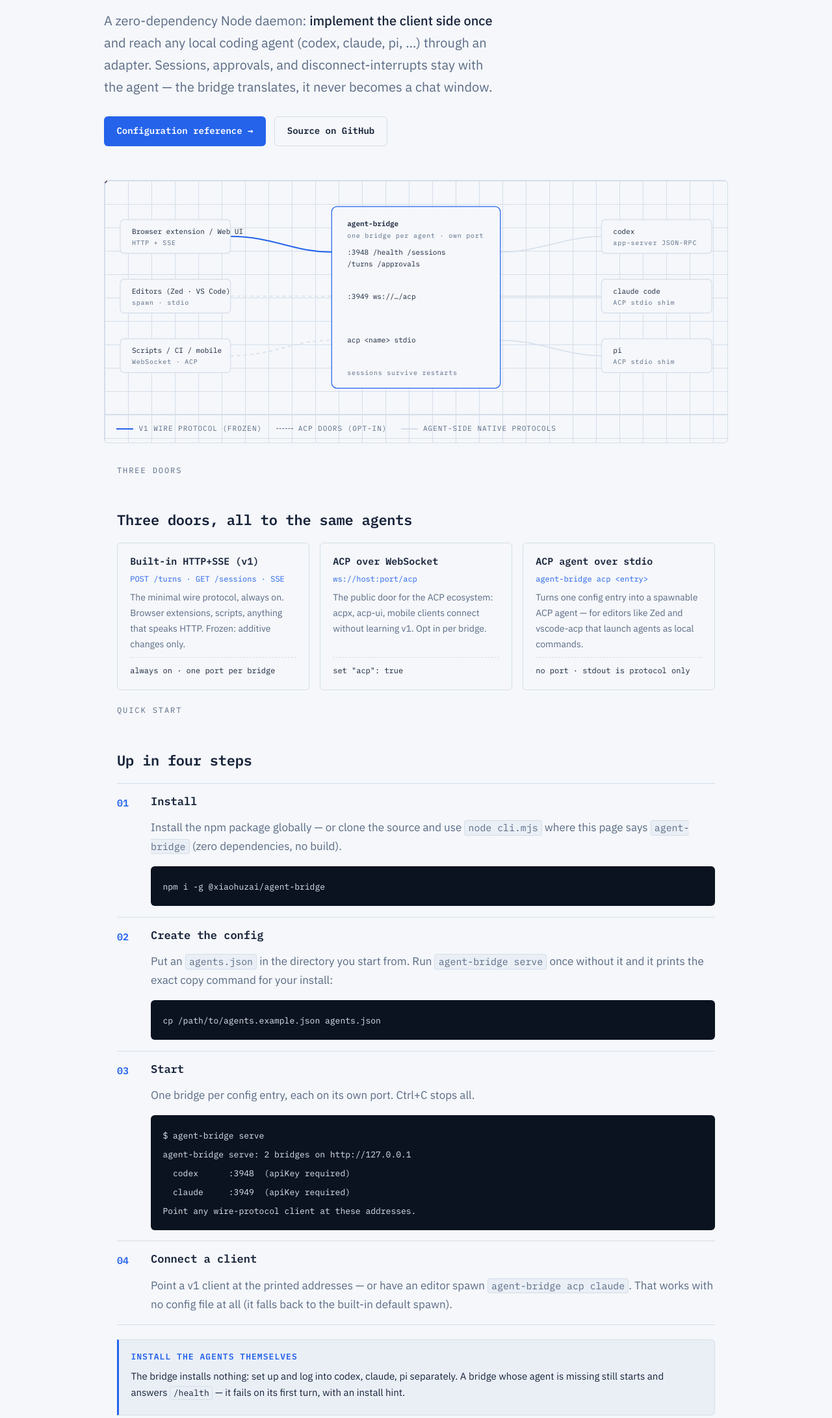
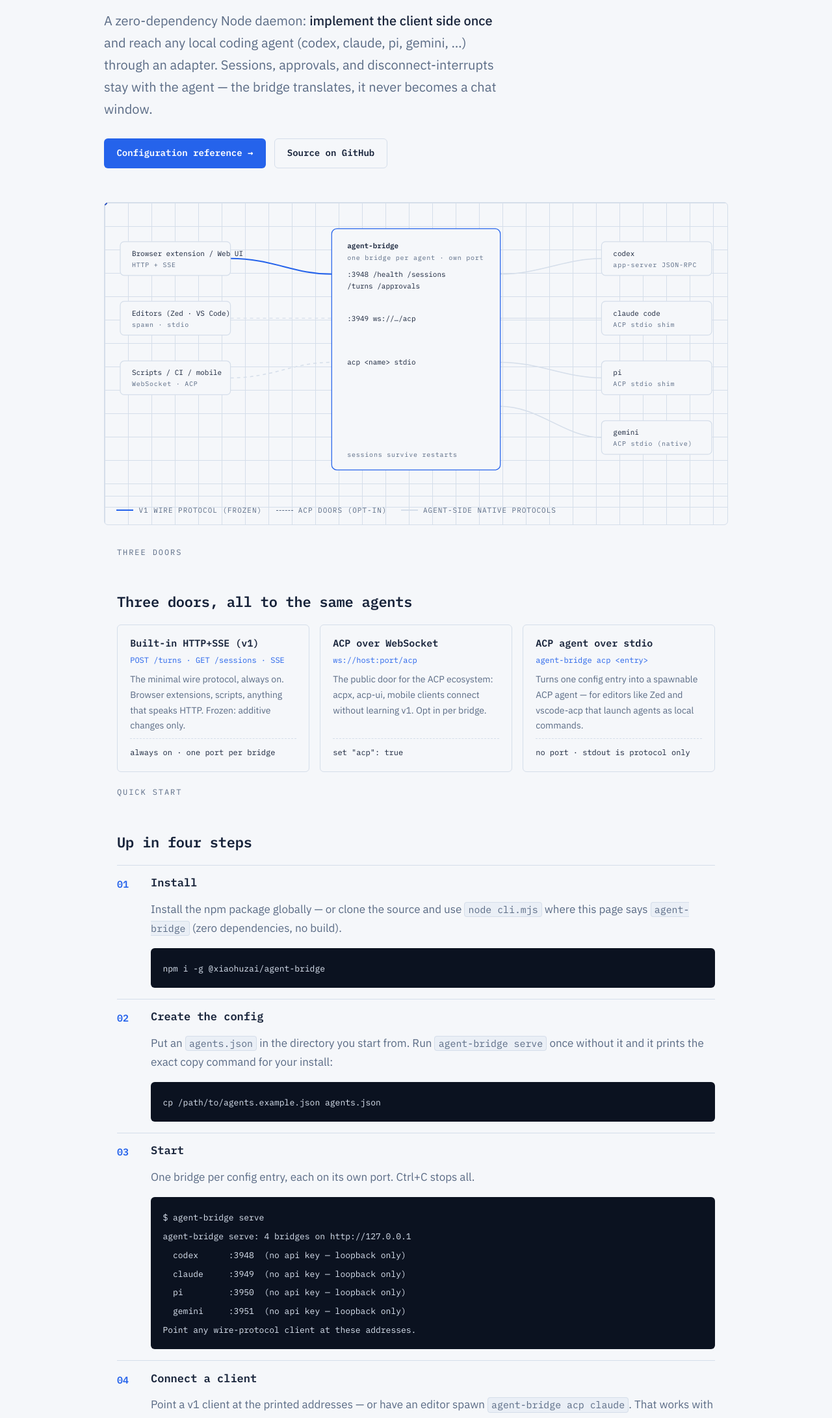
Before and after one commit to xiaohuzai/agent-bridge, a website: page site/en/index.html in a window 1280 px wide. Shown: the part 357-2539 px from the top of the page at 65% size. Drawn offline with Linux system fonts and the light colour scheme.

Commit message:
docs: 起步配置写全四个 agent——agents.example.json、README 与官网同步 (#53)
- agents.example.json 加 pi(3950)、gemini(3951):注册表现在支持的全部
  agent 都进了 shipped starter,validateConfig 校验通过
- README 双语:手写示例 JSON、开箱即跑句子同步
- 官网(site,双语四页):SVG 接线图加第四个 gemini 节点(viewBox 与
  桥框加高)、serve 横幅样例改为真实 keyless 输出、两处 JSON 片段、
  注册表名字与 name 字段 chips、meta/lede
- 顺带修正 site 横幅样例:keyless 条目实际输出为
  no api key — loopback only,不是 apiKey required

```diff
--- a/agents.example.json
+++ b/agents.example.json
@@ -2,6 +2,8 @@
   "bridges": [
     { "name": "codex",  "port": 3948, "apiKey": "",
       "sandbox": "workspace-write", "approval": "on-request" },
-    { "name": "claude", "port": 3949, "apiKey": "" }
+    { "name": "claude", "port": 3949, "apiKey": "" },
+    { "name": "pi",     "port": 3950, "apiKey": "" },
+    { "name": "gemini", "port": 3951, "apiKey": "" }
   ]
 }
--- a/site/en/index.html
+++ b/site/en/index.html
@@ -5,7 +5,7 @@
 <meta name="viewport" content="width=device-width, initial-scale=1.0">
 <meta name="color-scheme" content="light dark">
 <title>agent-bridge — wire local CLI coding agents into any client</title>
-<meta name="description" content="agent-bridge is a zero-dependency Node daemon: one JSON config adapts local CLI coding agents (codex, claude, pi, …) to an HTTP+SSE wire protocol and ACP. Implement the client side once; reach any agent.">
+<meta name="description" content="agent-bridge is a zero-dependency Node daemon: one JSON config adapts local CLI coding agents (codex, claude, pi, gemini, …) to an HTTP+SSE wire protocol and ACP. Implement the client side once; reach any agent.">
 <meta property="og:title" content="agent-bridge — wire local CLI coding agents into any client">
 <meta property="og:description" content="Zero-dependency daemon: three doors (HTTP+SSE · WebSocket ACP · stdio ACP), one config, agents keep their own sessions and approvals.">
 <meta property="og:url" content="https://xiaohuzai.github.io/agent-bridge/en/">
@@ -36,7 +36,7 @@
   <section class="hero wrap">
     <p class="kicker">wire protocol · adapters · three doors</p>
     <h1>Wire local CLI coding agents into any client</h1>
-    <p class="lede">A zero-dependency Node daemon: <strong>implement the client side once</strong> and reach any local coding agent (codex, claude, pi, …) through an adapter. Sessions, approvals, and disconnect-interrupts stay with the agent — the bridge translates, it never becomes a chat window.</p>
+    <p class="lede">A zero-dependency Node daemon: <strong>implement the client side once</strong> and reach any local coding agent (codex, claude, pi, gemini, …) through an adapter. Sessions, approvals, and disconnect-interrupts stay with the agent — the bridge translates, it never becomes a chat window.</p>
     <div class="hero-actions">
       <a class="btn btn-primary" href="configuration.html">Configuration reference →</a>
       <a class="btn btn-ghost" href="https://github.com/xiaohuzai/agent-bridge" target="_blank" rel="noopener">Source on GitHub</a>
@@ -44,7 +44,7 @@
 
     <!-- signature: the architecture, drawn as a live wire schematic -->
     <figure class="schematic">
-      <svg viewBox="0 0 960 360" role="img" aria-label="Wire schematic: three kinds of clients enter agent-bridge through HTTP+SSE, WebSocket and stdio doors, then reach the codex, claude and pi agents over their own stdio protocols">
+      <svg viewBox="0 0 960 452" role="img" aria-label="Wire schematic: three kinds of clients enter agent-bridge through HTTP+SSE, WebSocket and stdio doors, then reach the codex, claude, pi and gemini agents over their own stdio protocols">
         <!-- wires: clients → bridge -->
         <path id="w1" class="wire wire-live" d="M194,86 C260,86 290,110 350,110"/>
         <path id="w2" class="wire wire-opt" d="M194,178 L350,178"/>
@@ -53,6 +53,7 @@
         <path id="w4" class="wire" d="M610,110 C670,110 710,86 766,86"/>
         <path id="w5" class="wire" d="M610,178 L766,178"/>
         <path id="w6" class="wire" d="M610,246 C670,246 710,270 766,270"/>
+        <path id="w7" class="wire" d="M610,314 C670,314 710,362 766,362"/>
 
         <!-- data pulses (hidden under prefers-reduced-motion) -->
         <circle class="pulse" r="3.5">
@@ -73,6 +74,9 @@
         <circle class="pulse pulse-amber" r="3.5">
           <animateMotion dur="2.8s" repeatCount="indefinite" begin="2.9s"><mpath href="#w6"/></animateMotion>
         </circle>
+        <circle class="pulse" r="3.5">
+          <animateMotion dur="2.8s" repeatCount="indefinite" begin="3.6s"><mpath href="#w7"/></animateMotion>
+        </circle>
 
         <!-- client nodes -->
         <rect class="node-box" x="24" y="60" width="170" height="52" rx="6"/>
@@ -86,14 +90,14 @@
         <text class="label-dim" x="42" y="283">WebSocket · ACP</text>
 
         <!-- bridge -->
-        <rect class="node-box accent" x="350" y="40" width="260" height="280" rx="8"/>
+        <rect class="node-box accent" x="350" y="40" width="260" height="372" rx="8"/>
         <text class="label" x="374" y="70" style="font-weight:600">agent-bridge</text>
         <text class="label-dim" x="374" y="88">one bridge per agent · own port</text>
         <text class="label" x="374" y="114">:3948  /health /sessions</text>
         <text class="label" x="374" y="132">         /turns /approvals</text>
         <text class="label" x="374" y="182">:3949  ws://…/acp</text>
         <text class="label" x="374" y="250">acp &lt;name&gt;  stdio</text>
-        <text class="label-dim" x="374" y="300">sessions survive restarts</text>
+        <text class="label-dim" x="374" y="392">sessions survive restarts</text>
 
         <!-- agents -->
         <rect class="node-box" x="766" y="60" width="170" height="52" rx="6"/>
@@ -105,6 +109,9 @@
         <rect class="node-box" x="766" y="244" width="170" height="52" rx="6"/>
         <text class="label" x="784" y="266">pi</text>
         <text class="label-dim" x="784" y="283">ACP stdio shim</text>
+        <rect class="node-box" x="766" y="336" width="170" height="52" rx="6"/>
+        <text class="label" x="784" y="358">gemini</text>
+        <text class="label-dim" x="784" y="375">ACP stdio (native)</text>
       </svg>
       <figcaption class="schematic-caption">
         <span class="legend-line"><i></i>v1 wire protocol (frozen)</span>
@@ -157,9 +164,11 @@
         <h3>Start</h3>
         <p>One bridge per config entry, each on its own port. Ctrl+C stops all.</p>
         <pre><code>$ agent-bridge serve
-agent-bridge serve: 2 bridges on http://127.0.0.1
-  codex      :3948  (apiKey required)
-  claude     :3949  (apiKey required)
+agent-bridge serve: 4 bridges on http://127.0.0.1
+  codex      :3948  (no api key — loopback only)
+  claude     :3949  (no api key — loopback only)
+  pi         :3950  (no api key — loopback only)
+  gemini     :3951  (no api key — loopback only)
 Point any wire-protocol client at these addresses.</code></pre>
       </li>
       <li>
@@ -169,7 +178,7 @@ Point any wire-protocol client at these addresses.</code></pre>
     </ol>
     <div class="note">
       <p class="note-title">Install the agents themselves</p>
-      <p>The bridge installs nothing: set up and log into codex, claude, pi separately. A bridge whose agent is missing still starts and answers <code>/health</code> — it fails on its first turn, with an install hint.</p>
+      <p>The bridge installs nothing: set up and log into codex, claude, pi, gemini separately. A bridge whose agent is missing still starts and answers <code>/health</code> — it fails on its first turn, with an install hint.</p>
     </div>
   </section>
 
@@ -181,7 +190,9 @@ Point any wire-protocol client at these addresses.</code></pre>
   <span class="tok-key">"bridges"</span>: [
     { <span class="tok-key">"name"</span>: <span class="tok-str">"codex"</span>,  <span class="tok-key">"port"</span>: <span class="tok-num">3948</span>, <span class="tok-key">"apiKey"</span>: <span class="tok-str">""</span>,
       <span class="tok-key">"sandbox"</span>: <span class="tok-str">"workspace-write"</span>, <span class="tok-key">"approval"</span>: <span class="tok-str">"on-request"</span> },
-    { <span class="tok-key">"name"</span>: <span class="tok-str">"claude"</span>, <span class="tok-key">"port"</span>: <span class="tok-num">3949</span>, <span class="tok-key">"apiKey"</span>: <span class="tok-str">""</span> }
+    { <span class="tok-key">"name"</span>: <span class="tok-str">"claude"</span>, <span class="tok-key">"port"</span>: <span class="tok-num">3949</span>, <span class="tok-key">"apiKey"</span>: <span class="tok-str">""</span> },
+    { <span class="tok-key">"name"</span>: <span class="tok-str">"pi"</span>,     <span class="tok-key">"port"</span>: <span class="tok-num">3950</span>, <span class="tok-key">"apiKey"</span>: <span class="tok-str">""</span> },
+    { <span class="tok-key">"name"</span>: <span class="tok-str">"gemini"</span>, <span class="tok-key">"port"</span>: <span class="tok-num">3951</span>, <span class="tok-key">"apiKey"</span>: <span class="tok-str">""</span> }
   ]
 }</code></pre>
     <p class="prose">The <a href="configuration.html">full configuration reference</a> lists every field with type, default and allowed values — plus the codex sandbox/approval trade-offs (including how to make codex stop asking).</p>
```
Also changed, not shown: README.zh-CN.md (+4 -2 lines), site/configuration.html (+5 -3 lines), site/en/configuration.html (+5 -3 lines), site/index.html (+21 -10 lines), README.md.
